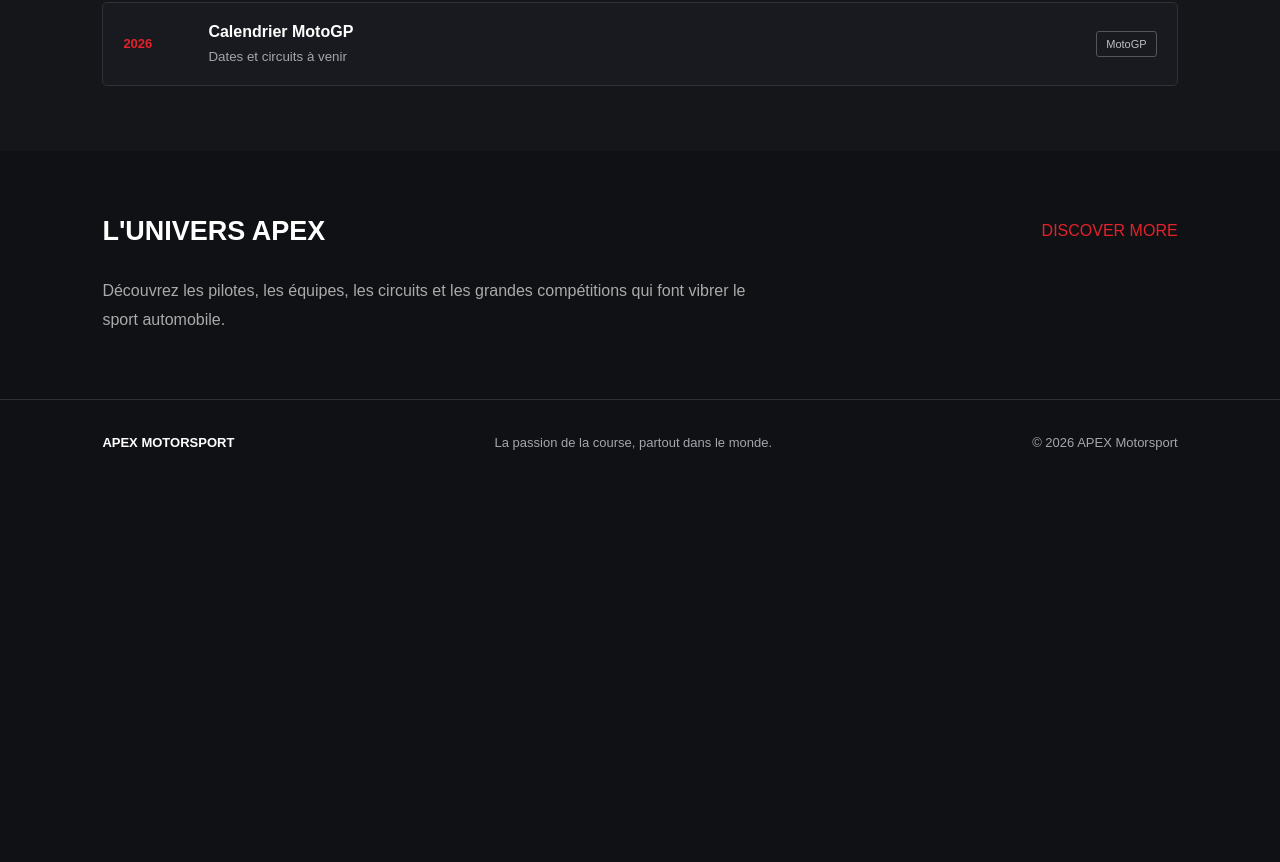
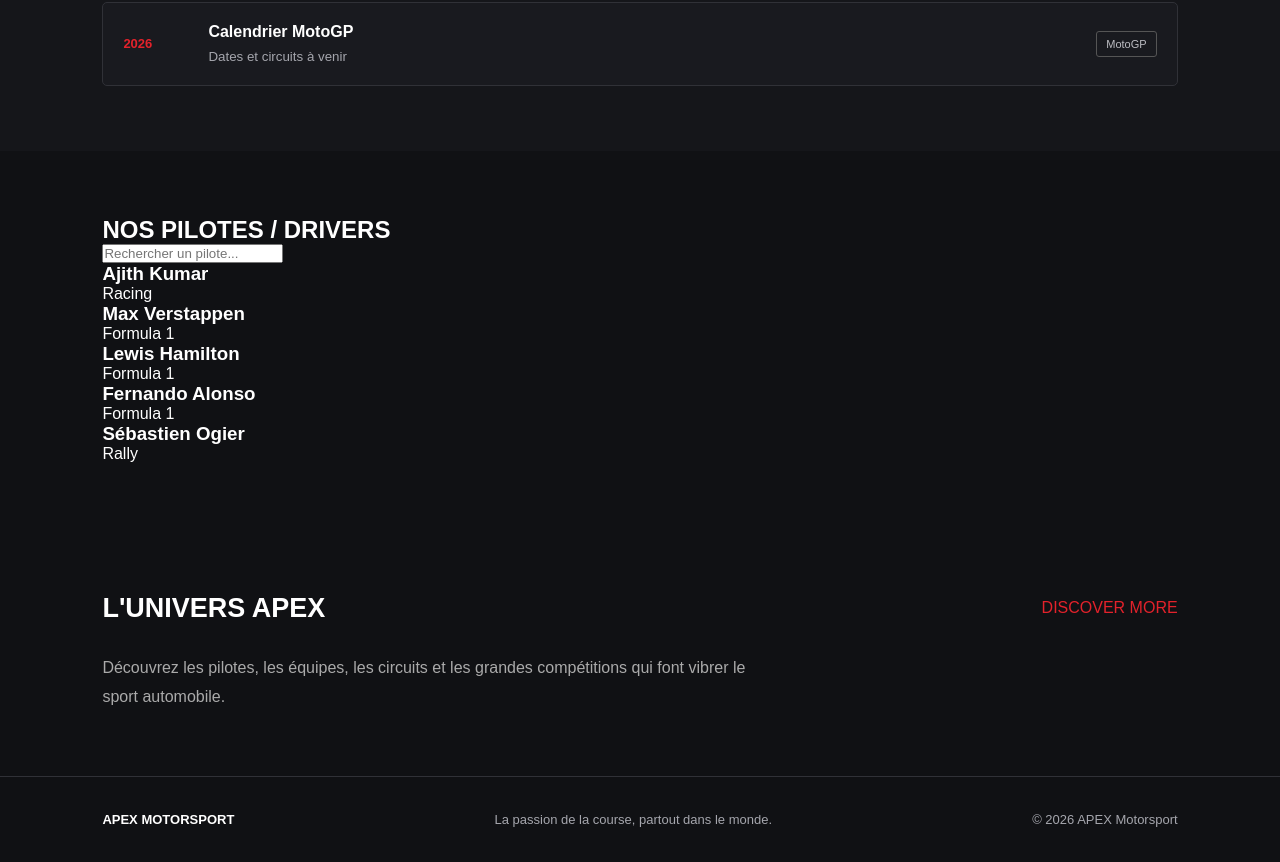
Before and after one commit to vsri25/motorsport-platform, a plain HTML site: page index.html in a window 1280 px wide. Shown: the part 1244-2106 px from the top of the page. Before the commit the page ends 1729 px from the top, so only its background shows below. Drawn offline with Linux system fonts and the light colour scheme.

Commit message:
Add drivers section with search functionality
Added a section for drivers with a search input and a list of driver articles.

```diff
--- a/index.html
+++ b/index.html
@@ -275,6 +275,45 @@ footer strong { color: white; }
     </div>
   </section>
 
+
+<section id="drivers">
+  <h2>NOS PILOTES / DRIVERS</h2>
+
+  <input
+    type="search"
+    id="driverSearch"
+    placeholder="Rechercher un pilote..."
+    oninput="filterDrivers()"
+  >
+
+  <div id="driverList">
+    <article class="driver">
+      <h3>Ajith Kumar</h3>
+      <p>Racing</p>
+    </article>
+
+    <article class="driver">
+      <h3>Max Verstappen</h3>
+      <p>Formula 1</p>
+    </article>
+
+    <article class="driver">
+      <h3>Lewis Hamilton</h3>
+      <p>Formula 1</p>
+    </article>
+
+    <article class="driver">
+      <h3>Fernando Alonso</h3>
+      <p>Formula 1</p>
+    </article>
+
+    <article class="driver">
+      <h3>Sébastien Ogier</h3>
+      <p>Rally</p>
+    </article>
+  </div>
+</section>
+
   <section id="news">
     <div class="section-title">
       <h2 data-fr="L'UNIVERS APEX" data-en="THE APEX UNIVERSE">L'UNIVERS APEX</h2>
```
